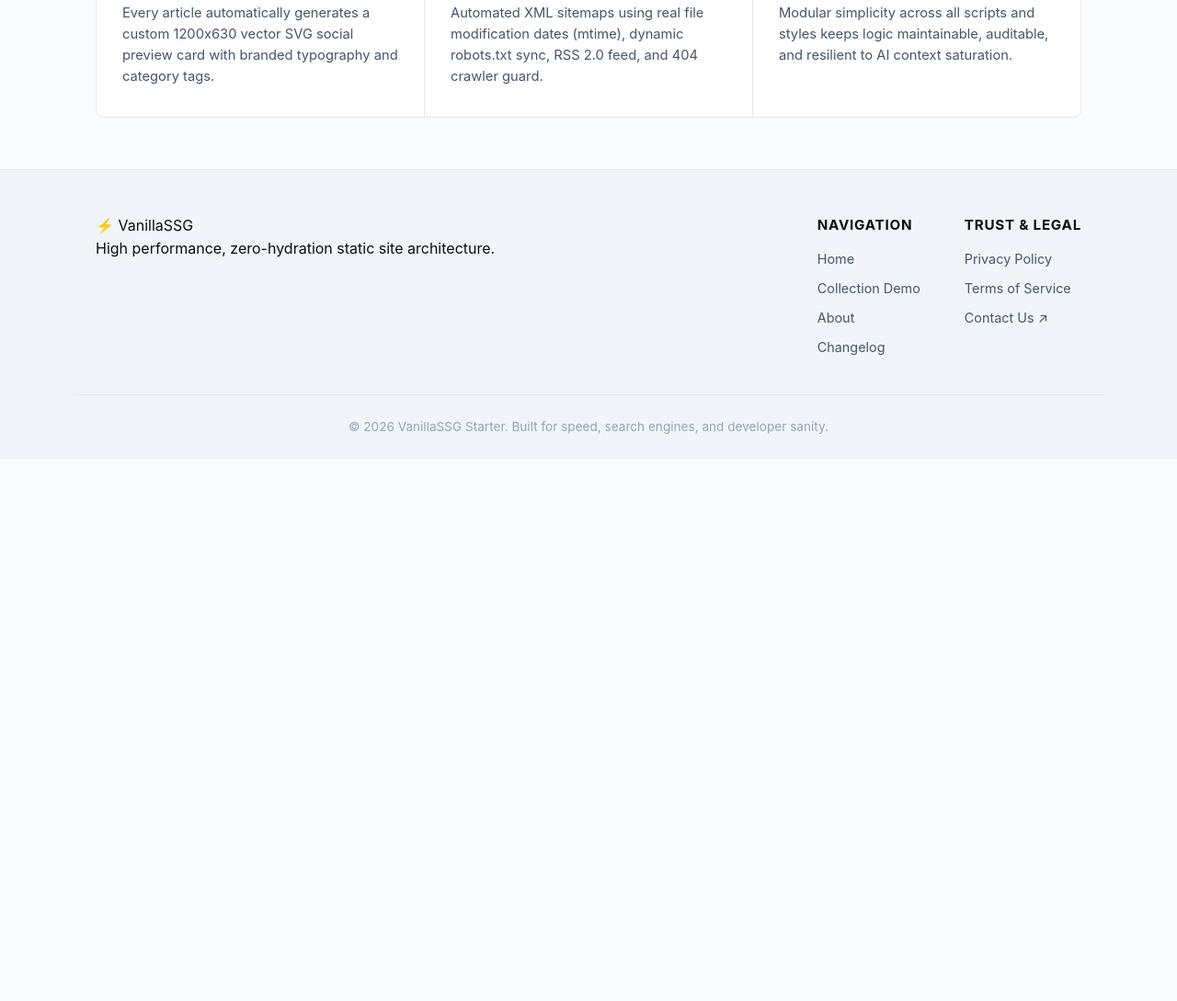
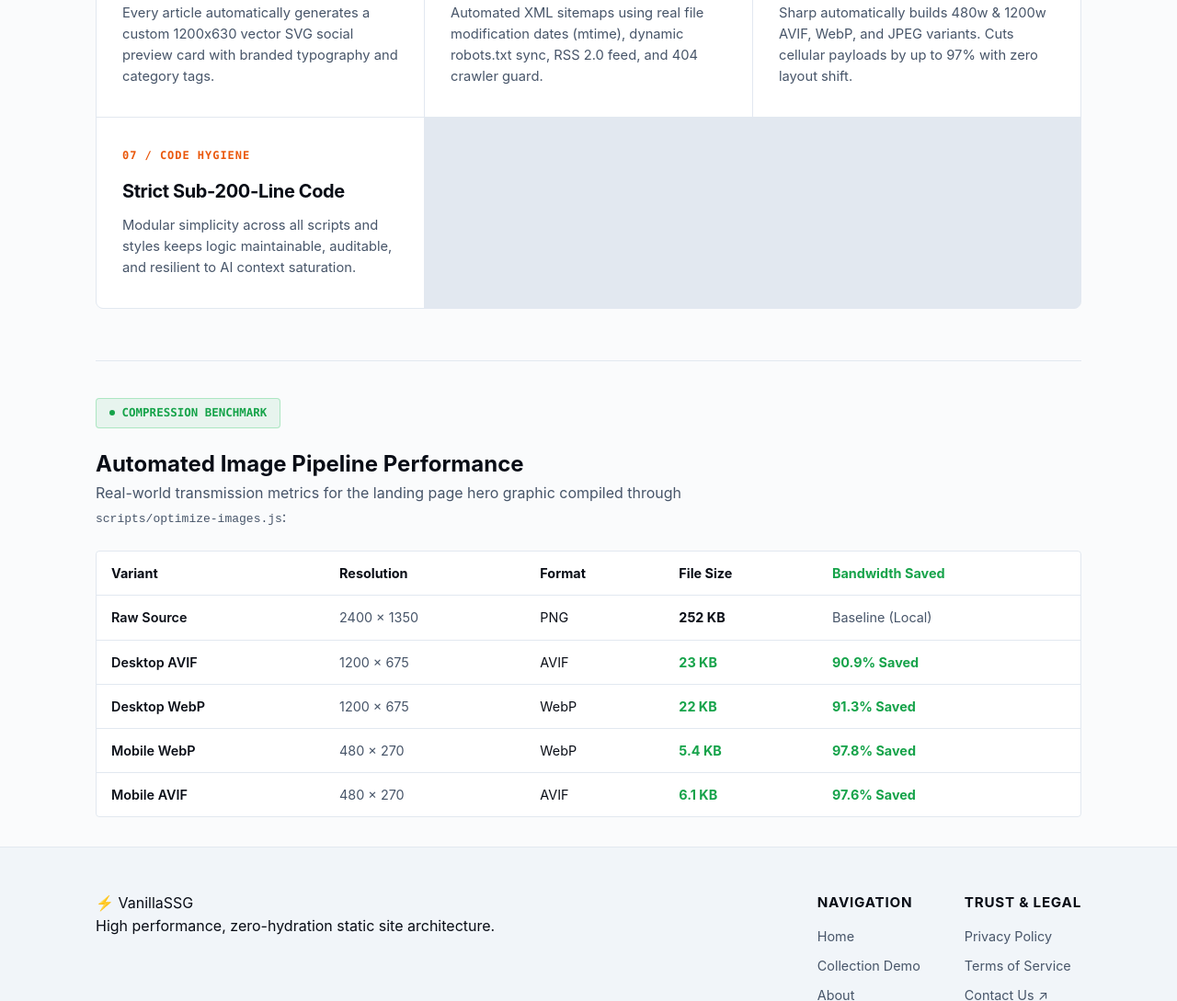
Before and after one commit to SamSeenX/Vanilla-SSG-by-SamSeen, a website built with Vite: page index.html in a window 1280 px wide. Shown: the part 1849-2938 px from the top of the page at 92% size. Before the commit the page ends 2349 px from the top, so only its background shows below. Built offline with nearby package versions, Linux system fonts and the light colour scheme.

Commit message:
docs: add automated image optimization feature details and compression benchmark matrix to readme and landing page

```diff
--- a/index.html
+++ b/index.html
@@ -158,9 +158,75 @@
       </div>
 
       <div class="ledger-item">
-        <div class="ledger-meta">06 / CODE HYGIENE</div>
+        <div class="ledger-meta">06 / PERFORMANCE</div>
+        <h3>Automated Image Engine</h3>
+        <p>Sharp automatically builds 480w & 1200w AVIF, WebP, and JPEG variants. Cuts cellular payloads by up to 97% with zero layout shift.</p>
+      </div>
+
+      <div class="ledger-item">
+        <div class="ledger-meta">07 / CODE HYGIENE</div>
         <h3>Strict Sub-200-Line Code</h3>
         <p>Modular simplicity across all scripts and styles keeps logic maintainable, auditable, and resilient to AI context saturation.</p>
+      </div>
+    </section>
+
+    <section class="benchmark-section" style="margin: 3.5rem 0 2rem; border-top: 1px solid var(--border-color); padding-top: 2.5rem;">
+      <div class="status-pill">
+        <span class="status-dot"></span>
+        COMPRESSION BENCHMARK
+      </div>
+      <h2>Automated Image Pipeline Performance</h2>
+      <p style="color: var(--text-secondary); max-width: 680px; margin-bottom: 1.5rem;">Real-world transmission metrics for the landing page hero graphic compiled through <code>scripts/optimize-images.js</code>:</p>
+
+      <div style="overflow-x: auto; border: 1px solid var(--border-color); border-radius: var(--radius-sm); background: var(--bg-surface);">
+        <table style="width: 100%; border-collapse: collapse; text-align: left; font-size: 0.9rem;">
+          <thead>
+            <tr style="border-bottom: 1px solid var(--border-color); background: rgba(255,255,255,0.02);">
+              <th style="padding: 0.75rem 1rem; color: var(--text-primary);">Variant</th>
+              <th style="padding: 0.75rem 1rem; color: var(--text-primary);">Resolution</th>
+              <th style="padding: 0.75rem 1rem; color: var(--text-primary);">Format</th>
+              <th style="padding: 0.75rem 1rem; color: var(--text-primary);">File Size</th>
+              <th style="padding: 0.75rem 1rem; color: var(--accent);">Bandwidth Saved</th>
+            </tr>
+          </thead>
+          <tbody>
+            <tr style="border-bottom: 1px solid var(--border-color);">
+              <td style="padding: 0.75rem 1rem; font-weight: 600;">Raw Source</td>
+              <td style="padding: 0.75rem 1rem; color: var(--text-secondary);">2400 &times; 1350</td>
+              <td style="padding: 0.75rem 1rem;">PNG</td>
+              <td style="padding: 0.75rem 1rem; font-weight: 700;">252 KB</td>
+              <td style="padding: 0.75rem 1rem; color: var(--text-secondary);">Baseline (Local)</td>
+            </tr>
+            <tr style="border-bottom: 1px solid var(--border-color);">
+              <td style="padding: 0.75rem 1rem; font-weight: 600;">Desktop AVIF</td>
+              <td style="padding: 0.75rem 1rem; color: var(--text-secondary);">1200 &times; 675</td>
+              <td style="padding: 0.75rem 1rem;">AVIF</td>
+              <td style="padding: 0.75rem 1rem; font-weight: 700; color: var(--accent);">23 KB</td>
+              <td style="padding: 0.75rem 1rem; font-weight: 700; color: var(--accent);">90.9% Saved</td>
+            </tr>
+            <tr style="border-bottom: 1px solid var(--border-color);">
+              <td style="padding: 0.75rem 1rem; font-weight: 600;">Desktop WebP</td>
+              <td style="padding: 0.75rem 1rem; color: var(--text-secondary);">1200 &times; 675</td>
+              <td style="padding: 0.75rem 1rem;">WebP</td>
+              <td style="padding: 0.75rem 1rem; font-weight: 700; color: var(--accent);">22 KB</td>
+              <td style="padding: 0.75rem 1rem; font-weight: 700; color: var(--accent);">91.3% Saved</td>
+            </tr>
+            <tr style="border-bottom: 1px solid var(--border-color);">
+              <td style="padding: 0.75rem 1rem; font-weight: 600;">Mobile WebP</td>
+              <td style="padding: 0.75rem 1rem; color: var(--text-secondary);">480 &times; 270</td>
+              <td style="padding: 0.75rem 1rem;">WebP</td>
+              <td style="padding: 0.75rem 1rem; font-weight: 700; color: var(--accent);">5.4 KB</td>
+              <td style="padding: 0.75rem 1rem; font-weight: 700; color: var(--accent);">97.8% Saved</td>
+            </tr>
+            <tr>
+              <td style="padding: 0.75rem 1rem; font-weight: 600;">Mobile AVIF</td>
+              <td style="padding: 0.75rem 1rem; color: var(--text-secondary);">480 &times; 270</td>
+              <td style="padding: 0.75rem 1rem;">AVIF</td>
+              <td style="padding: 0.75rem 1rem; font-weight: 700; color: var(--accent);">6.1 KB</td>
+              <td style="padding: 0.75rem 1rem; font-weight: 700; color: var(--accent);">97.6% Saved</td>
+            </tr>
+          </tbody>
+        </table>
       </div>
     </section>
   </main>
```
Also changed, not shown: README.md.
